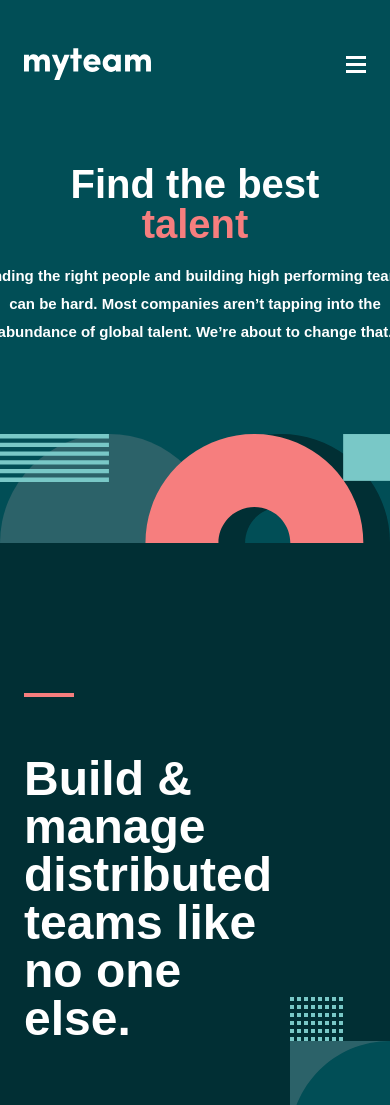
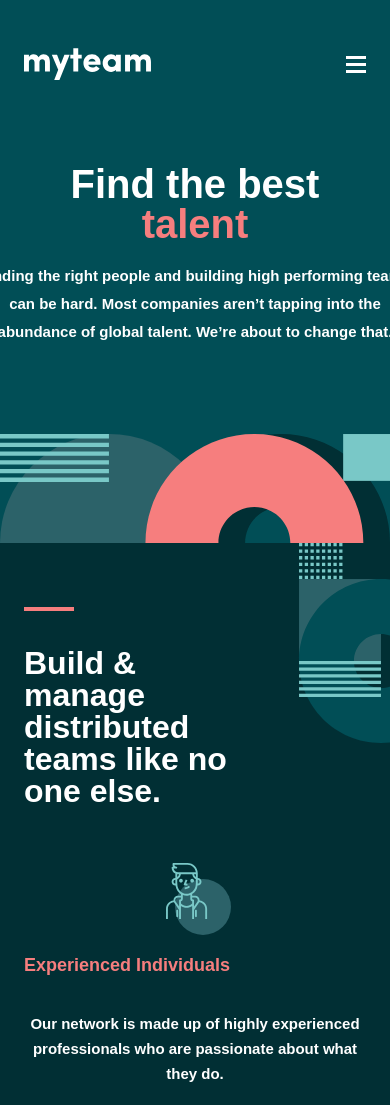
Before and after one commit to fazliddin022/my-team-new, a plain HTML site: page index.html in a window 390 px wide. Shown: the top 1105 px of the page. Drawn offline with Linux system fonts and the light colour scheme; a web font is replaced by a local one.

Commit message:
buld section responsive

```diff
--- a/index.html
+++ b/index.html
@@ -38,33 +38,33 @@
         </section>
         <section class="build-section">
             <div class="container build">
-                <span class="build__text-line"></span>
-                <div class="build__content-wrapper">
+                <div class="build__title-wrapper">
+                    <span class="build__line"></span>
                     <h2 class="build__title">Build & manage distributed teams like no one else.</h2>
+                </div>
                 <ul class="build__list">
                     <li class="build__item">
                         <img class="build__img" src="./images/svg/experienced-logo.svg" alt="Experienced logo" width="72" height="72">
-                            <div class="build__wrapper">
+                        <div class="build__item-content">
                             <h3 class="build__wrapper-title">Experienced Individuals</h3>
                             <p class="build__wrapper-text">Our network is made up of highly experienced professionals who are passionate about what they do.</p>
                         </div>
                     </li>
                     <li class="build__item">
                         <img class="build__img" src="./images/svg/implement-logo.svg" alt="Experienced logo" width="72" height="72">
-                            <div class="build__wrapper">
-                                <h3 class="build__wrapper-title">Easy to Implement</h3>
-                                <p class="build__wrapper-text">Our processes have been refined over years of implementation meaning our teams always deliver.</p>
+                        <div class="build__item-content">
+                            <h3>Easy to Implement</h3>
+                            <p>Our processes have been refined over years of implementation meaning our teams always deliver.</p>
                         </div>
                     </li>
                     <li class="build__item">
                         <img class="build__img" src="./images/svg/productivity-logo.svg" alt="Experienced logo" width="72" height="72">
-                            <div class="build__wrapper">
+                        <div class="build__item-content">
                             <h3 class="build__wrapper-title">Enhanced Productivity</h3>
                             <p class="build__wrapper-text">Our customized platform with in-built analytics helps you manage your distributed teams.</p>
                         </div>
                         </li>
                 </ul>
-                </div>
             </div>
         </section>
         <section class="results-section">
--- a/scss/_mixin.scss
+++ b/scss/_mixin.scss
@@ -21,3 +21,19 @@
     background-color: transparent;
     transition: all 0.3s;
 }
+
+
+@mixin Line($BG, $MB){
+    display: inline-block;
+    width: 50px;
+    height: 4px;
+    background-color: $BG;
+    margin-bottom: $MB;
+}
+
+@mixin Bg($Url, $Size, $Position){
+    background-image: url($Url);
+    background-repeat: no-repeat;
+    background-size: $Size;
+    background-position: $Position;
+}
--- a/scss/modules/_build.scss
+++ b/scss/modules/_build.scss
@@ -1,41 +1,94 @@
 .build-section {
     background-color: $clr-dark-green;
     padding: 140px 0;
-    background-image: url(../../images/svg/buid-bg-1.svg);
-    background-repeat: no-repeat;
-    background-size: 100px 244px, ;
-    background-position: right bottom;
+    @include Bg($Url:"../images/svg/buid-bg-1.svg", $Size:100px 244px, $Position: right bottom);
+}
+.build {
+    @include Display($items:start, $justify:space-between, $gap:0px);
+}
+.build__title-wrapper {
+    width: 445px;
+}
+.build__line {
+    @include Line($BG:$clr-pink, $MB: 54px);
 }
 
-.build__text-line {
-    display: inline-block;
-    width: 50px;
-    height: 4px;
-    background-color: $clr-pink;
-}
-.build__content-wrapper {
-    padding-top: 54px;
-    @include Display($items:start, $justify:start, $gap:125px);
-}
 .build__title {
     @include TextStyle($FW:700, $FS:48px, $LH:48px, $LS:0px, $CLR:$clr-white);
 }
 .build__list {
-    @include Display($items:start, $justify:start, $gap:32px);
-    flex-direction: column;
+    margin-top: 54px;
 }
 .build__item {
     @include Display($items:center, $justify:start, $gap:23px);
+
+    & + & {
+        margin-top: 32px;
+    }
 }
 
-.build__wrapper {
+.build__item-content {
     width: 445px;
     @include Display($items:start, $justify:start, $gap:16px);
     flex-direction: column;
 }
-.build__wrapper-title {
+.build__item-content > h3 {
     @include TextStyle($FW:700, $FS:18px, $LH:28px, $LS:0px, $CLR:$clr-pink);
+    margin-bottom: 16px;
 }
-.build__wrapper-text {
-    @include TextStyle($FW:700, $FS:15px, $LH:25px, $LS:0px, $CLR:$clr-white);
+.build__item-content > p {
+    @include TextStyle($FW:600, $FS:15px, $LH:25px, $LS:0px, $CLR:$clr-white);
 }
+
+
+@media (max-width: 974px) {
+    .build-section {
+        padding: 100px 0 100px 74px;
+        @include Bg($Url: "../images/svg/buid-bg-1.svg", $Size: 100px 200px, $Position: right top)
+    }
+    .build {
+        @include Display($items:start, $justify:space-between, $gap:0px);
+        flex-direction: column;
+    }
+    .build__title-wrapper {
+        width: 90%;
+    }
+    .build__item-content {
+        width: 100%;
+    }
+    .build__line {
+        @include Line($BG: $clr-pink, $MB: 32px)
+    }
+     .build__title {
+        @include TextStyle($FW:700, $FS:32px, $LH:32px, $LS:0px, $CLR:$clr-white);
+    }
+
+    .build__list {
+        margin-top: 64px;
+    }
+}
+
+@media (max-width: 531px) {
+    .build-section {
+        padding: 64px 0;
+    }
+    .build__title-wrapper {
+        width: 70%;
+    }
+    .build__title {
+        width: 240px;
+        @include TextStyle($FW:700, $FS:32px, $LH:32px, $LS:0px, $CLR:$clr-white);
+    }
+    .build__list {
+        margin-top: 56px;
+    }
+    .build__item {
+        @include Display($items:center, $justify:start, $gap:16px);
+        flex-direction: column;
+        text-align: center;
+
+        &+& {
+            margin-top: 48px;
+        }
+    }
+}
```
Also changed, not shown: css/main.css, 1 other file. Lines whose indentation alone changed are shown as unchanged.
